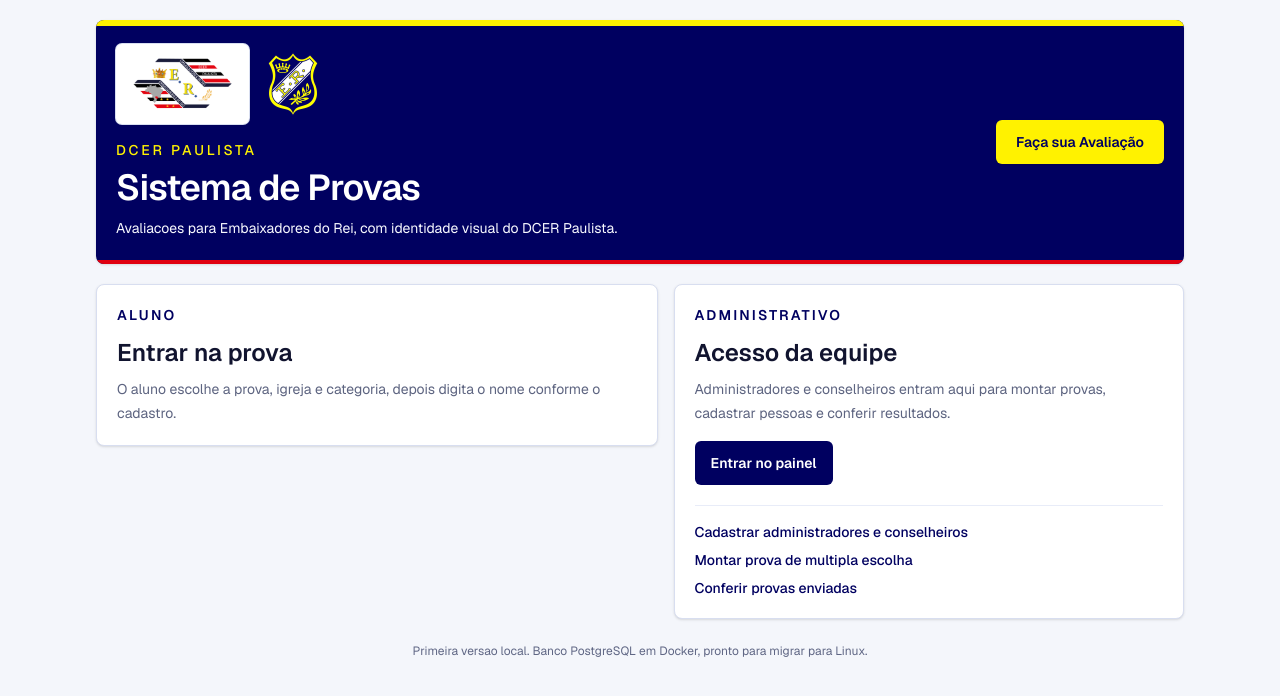
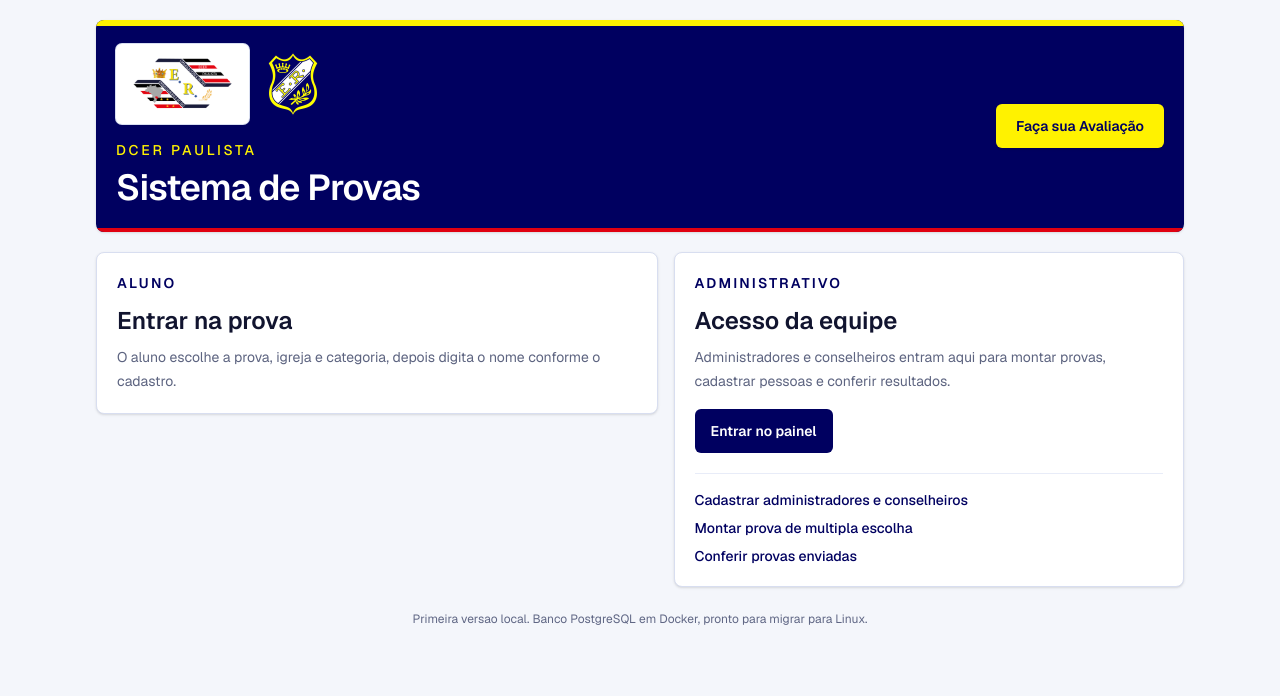
Before and after one commit to woodcubesi/prova-dcer, a Next.js app in the folder provas-dcer/: page / in a window 1280 px wide. Shown: the top 696 px of the page. Built offline with nearby package versions, Linux system fonts and the light colour scheme.

Commit message:
Remove home identity tagline

```diff
--- a/provas-dcer/src/app/page.tsx
+++ b/provas-dcer/src/app/page.tsx
@@ -13,9 +13,6 @@ export default function Home() {
             <div>
               <p className="text-sm font-medium uppercase tracking-[0.2em] text-[#fff200]">DCER Paulista</p>
               <h1 className="mt-2 text-3xl font-semibold tracking-tight sm:text-4xl">Sistema de Provas</h1>
-              <p className="mt-2 max-w-xl text-sm leading-6 text-[#f8f9ff]">
-                Avaliacoes para Embaixadores do Rei, com identidade visual do DCER Paulista.
-              </p>
             </div>
           </div>
           <Link
```
